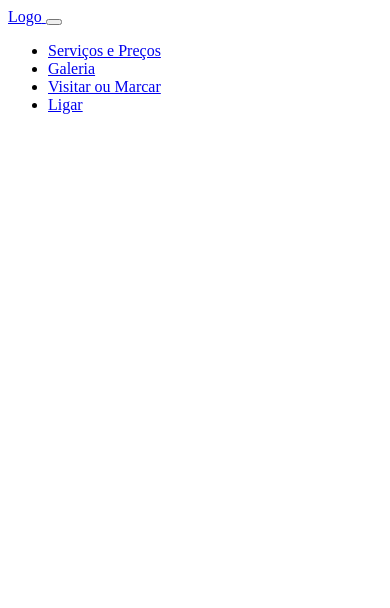
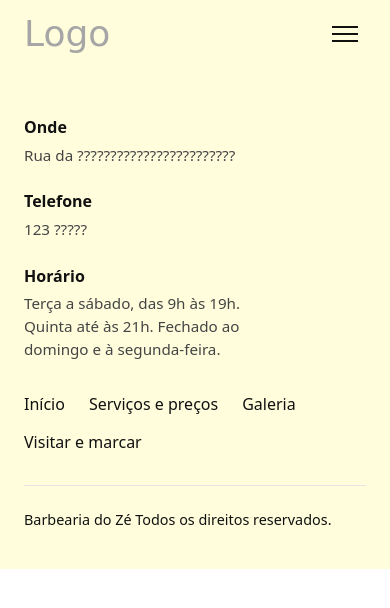
Before and after one commit to DanielFRS010/Projeto_IDW, a plain HTML site: page index.html in a window 390 px wide. Drawn offline with Linux system fonts and the light colour scheme.

Commit message:
Adiciona navbar responsiva, footer e interatividade do menu

```diff
--- a/index.html
+++ b/index.html
@@ -5,7 +5,7 @@
     <meta charset="UTF-8">
     <meta name="viewport" content="width=device-width, initial-scale=1.0">
     <title>Barbearia</title>
-    <link rek="stylesheet" href="style.css">
+    <link rel="stylesheet" href="style.css">
 </head>
 
 <body>
@@ -38,7 +38,51 @@
             </nav>
         </div>
     </header>
+    <footer class="site-footer">
+    <div class="footer-inner">
+      <div class="footer-top">
+        <div class="footer-info">
+          <section class="footer-info-block" aria-labelledby="footer-onde">
+            <h2 id="footer-onde" class="footer-heading">Onde</h2>
+            <p class="footer-text">Rua da ????????????????????????</p>
+          </section>
+
+          <section class="footer-info-block" aria-labelledby="footer-telefone">
+            <h2 id="footer-telefone" class="footer-heading">Telefone</h2>
+            <p class="footer-text">
+              <a href="tel:+351123000000" class="footer-phone-link">123 ?????</a>
+            </p>
+          </section>
+
+          <section class="footer-info-block" aria-labelledby="footer-horario">
+            <h2 id="footer-horario" class="footer-heading">Horário</h2>
+            <p class="footer-text">
+              Terça a sábado, das 9h às 19h.<br>
+              Quinta até às 21h. Fechado ao<br>
+              domingo e à segunda-feira.
+            </p>
+          </section>
+        </div>
+
+        <nav class="footer-nav" aria-label="Navegação do rodapé">
+          <ul class="footer-nav-list">
+            <li><a href="index.html" class="footer-nav-link">Início</a></li>
+            <li><a href="servicos.html" class="footer-nav-link">Serviços e preços</a></li>
+            <li><a href="galeria.html" class="footer-nav-link">Galeria</a></li>
+            <li><a href="visitar-ou-marcar.html" class="footer-nav-link">Visitar e marcar</a></li>
+          </ul>
+        </nav>
+      </div>
+
+      <hr class="footer-divider">
+
+      <div class="footer-bottom">
+        <p class="footer-copyright">Barbearia do Zé Todos os direitos reservados.</p>
+      </div>
+    </div>
+  </footer>
     <script src="main.js" defer></script>
 </body>
 
+
 </html>
--- a/main.js
+++ b/main.js
@@ -1,16 +1,35 @@
 const menuToggle = document.querySelector(".menu-toggle");
 const primaryNav = document.querySelector("#primary-nav");
 
-if(menuToggle && primaryNav){
-    menuToggle.addEventListener("click", () =>{
-        const isExpanded = menuToggle.getAttribute("aria-expanded") === "true";
-        const nextState = !isExpanded;
+function setMenuState(isOpen) {
+  if (!menuToggle || !primaryNav) {
+    return;
+  }
 
-        menuToggle.setAttribute("aria-expanded", String(nextState));
-        menuToggle.setAttribute(
-            "aria-label",
-            nextState ? "Fechar menu de navegação" : "Abrir menu de navegação"
-        );
-        primaryNav.classList.toggle("is-open", nextState);
-    });
+  menuToggle.setAttribute("aria-expanded", String(isOpen));
+  menuToggle.setAttribute(
+    "aria-label",
+    isOpen ? "Fechar menu de navegação" : "Abrir menu de navegação"
+  );
+  primaryNav.classList.toggle("is-open", isOpen);
 }
+
+if (menuToggle && primaryNav) {
+  menuToggle.addEventListener("click", () => {
+    const isExpanded = menuToggle.getAttribute("aria-expanded") === "true";
+    setMenuState(!isExpanded);
+  });
+
+  primaryNav.addEventListener("click", (event) => {
+    if (event.target.closest("a")) {
+      setMenuState(false);
+    }
+  });
+
+  document.addEventListener("keydown", (event) => {
+    if (event.key === "Escape" && menuToggle.getAttribute("aria-expanded") === "true") {
+      setMenuState(false);
+      menuToggle.focus();
+    }
+  });
+}
--- a/style.css
+++ b/style.css
@@ -1,53 +1,61 @@
-:root{
-    --bg-header: #ffffff;
+:root {
+  --bg-header: #fffddc;
   --text-main: #111111;
   --text-logo: #a6a6a6;
+  --text-muted: #444444;
   --cta-bg: #e5e5e5;
   --cta-border: #666666;
-    --focus-color: #111111;
   --container-max: 1200px;
 }
 
-*,
-*::before,
-*::after{
+*, *::before, *::after {
   box-sizing: border-box;
 }
 
-body{
+body {
   margin: 0;
-    font-family: system-ui, -apple-system, BlinkMacSystemFont, 'Segoe UI', Roboto, Oxygen, Ubuntu, Cantarell, 'Open Sans', 'Helvetica Neue', sans-serif;
+  font-family: system-ui, -apple-system, sans-serif;
   color: var(--text-main);
   background-color: #ffffff;
 }
 
-.site-header{
+a:focus-visible, button:focus-visible {
+  outline: 2px solid var(--text-main);
+  outline-offset: 3px;
+  border-radius: 3px;
+}
+
+/* Header & Navbar */
+.site-header {
   background-color: var(--bg-header);
   width: 100%;
+  position: relative;
 }
 
-.header-inner{
+.header-inner {
   max-width: var(--container-max);
   margin: 0 auto;
-    padding:1rem 1.5rem;
+  padding: 1rem 1.5rem;
   display: flex;
   align-items: center;
   justify-content: space-between;
   gap: 1.5rem;
 }
-.brand{
+
+.brand {
   text-decoration: none;
   color: var(--text-logo);
   display: inline-flex;
   align-items: center;
 }
-.brand-logo{
-    font-family: "Bruh Script MT", "Segoe Script", cursive;
+
+.brand-logo {
+  font-family: "Brush Script MT", "Segoe Script", cursive;
   font-size: 2.25rem;
   line-height: 1;
 }
 
-.nav-list{
+.nav-list, .footer-nav-list {
   list-style: none;
   margin: 0;
   padding: 0;
@@ -56,18 +64,27 @@ body{
   gap: 2rem;
 }
 
-.nav-link{
+.nav-link, .footer-nav-link {
   text-decoration: none;
   color: var(--text-main);
-    font-size: 1.05rem;
-    font-weight: 400;
   white-space: nowrap;
 }
-.nav-link:hover{
+
+.nav-link {
+  font-size: 1.05rem;
+}
+
+.footer-nav-link {
+  font-size: 1rem;
+  font-weight: 500;
+}
+
+.nav-link:hover, .footer-nav-link:hover, .footer-phone-link:hover {
   text-decoration: underline;
   text-underline-offset: 4px;
 }
-.nav-cta{
+
+.nav-cta {
   display: inline-flex;
   align-items: center;
   justify-content: center;
@@ -82,42 +99,88 @@ body{
   white-space: nowrap;
 }
 
-.nav-cta:hover{
+.nav-cta:hover {
   background-color: #d8d8d8;
 }
 
-a:focus-visible,
-button:focus-visible{
-    outline: 2px solid var (var(--focus-color));
-    outline-offset: 3px;
-    border-radius: 3px;
-}
-
-.menu-toggle{
+.menu-toggle {
   display: none;
-    background: transparent;
+  background: none;
   border: 0;
   padding: 0.5rem;
   cursor: pointer;
   flex-direction: column;
-    justify-content: center;
   gap: 5px;
 }
 
-.menu-toggle-line{
-    display: block;
+.menu-toggle-line {
   width: 26px;
   height: 2px;
   background-color: var(--text-main);
 }
 
-@media (max-width: 820px){
-    .menu-toggle{
+/* Footer */
+.site-footer {
+  background-color: var(--bg-header);
+  color: var(--text-main);
+  padding: 3rem 0 2.5rem;
+}
+
+.footer-inner {
+  max-width: var(--container-max);
+  margin: 0 auto;
+  padding: 0 1.5rem;
+}
+
+.footer-top {
+  display: flex;
+  justify-content: space-between;
+  align-items: flex-start;
+  gap: 2.5rem;
+}
+
+.footer-info {
+  display: flex;
+  flex-direction: column;
+  gap: 1.5rem;
+}
+
+.footer-heading {
+  margin: 0 0 0.35rem;
+  font-size: 1rem;
+  font-weight: 600;
+}
+
+.footer-text {
+  margin: 0;
+  font-size: 0.95rem;
+  line-height: 1.5;
+  color: var(--text-muted);
+}
+
+.footer-phone-link {
+  color: inherit;
+  text-decoration: none;
+}
+
+.footer-divider {
+  border: 0;
+  border-top: 1px solid #e5e5e5;
+  margin: 3rem 0 2rem;
+}
+
+.footer-copyright {
+  margin: 0;
+  font-size: 0.9rem;
+}
+
+/* Mobile */
+@media (max-width: 820px) {
+  .menu-toggle {
     display: inline-flex;
   }
-}
 
-.primary-nav{
+  .primary-nav {
     display: none;
     position: absolute;
     top: 100%;
@@ -128,17 +191,31 @@ button:focus-visible{
     padding: 1rem 1.5rem;
   }
 
-.site-header{
-    position: relative;
-}
-.primary-nav.is-open{
+  .primary-nav.is-open {
     display: block;
   }
-.nav-list{
+
+  .nav-list {
     flex-direction: column;
     align-items: flex-start;
     gap: 1rem;
   }
-.nav-cta{
+
+  .nav-cta {
     width: 100%;
   }
+
+  .footer-top {
+    flex-direction: column;
+    gap: 2rem;
+  }
+
+  .footer-nav-list {
+    flex-wrap: wrap;
+    gap: 1rem 1.5rem;
+  }
+
+  .footer-divider {
+    margin: 2rem 0 1.5rem;
+  }
+}
```
Lines whose indentation alone changed are shown as unchanged.
